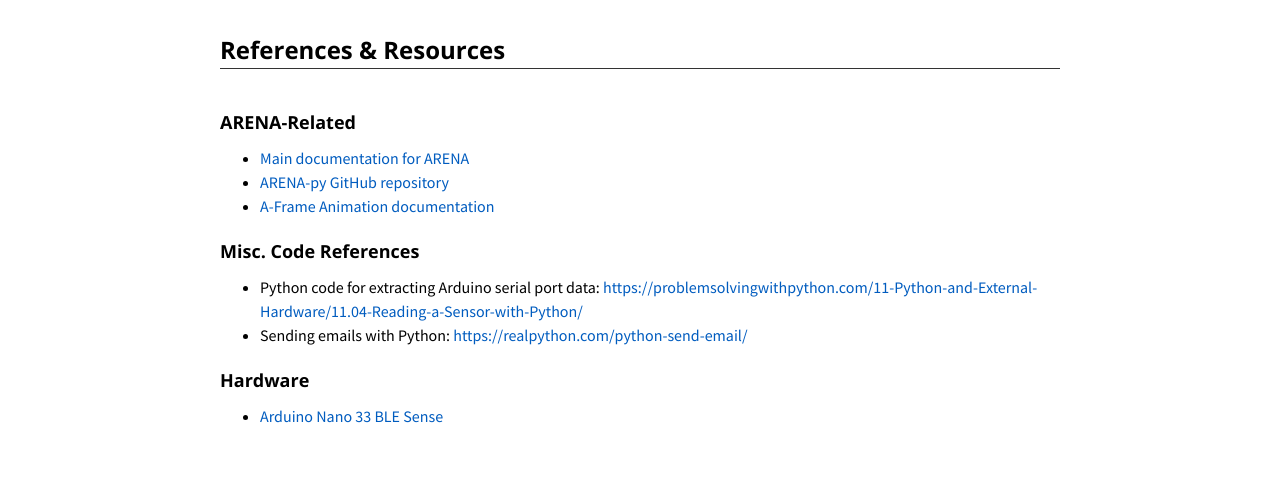
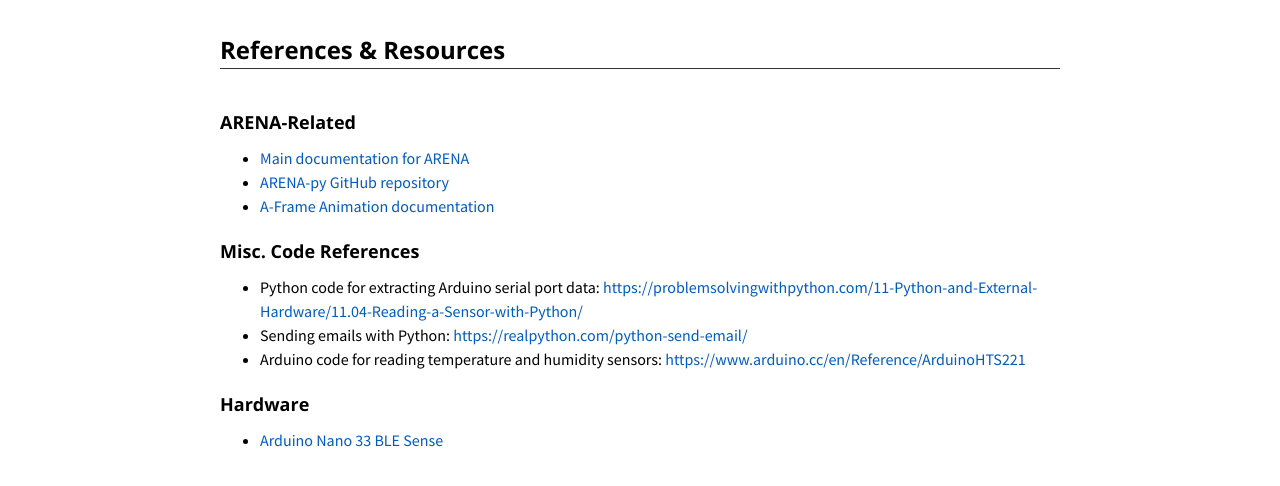
Before and after one commit to Suvir-Patrick/Suvir-Patrick.github.io, a plain HTML site: page references.html in a window 1280 px wide. Shown: the part 88-574 px from the top of the page. Drawn offline with nearby package versions, Linux system fonts and the light colour scheme.

Commit message:
Added reference for arduino code

```diff
--- a/references.html
+++ b/references.html
@@ -64,6 +64,13 @@
                         https://realpython.com/python-send-email/
                         </a>
                     </li>
+                    <li>
+                      Arduino code for reading temperature and humidity sensors:
+                      <a target="_blank" href=https://www.arduino.cc/en/Reference/ArduinoHTS221>
+                        https://www.arduino.cc/en/Reference/ArduinoHTS221
+                      </a>
+                  </li>
+
                 </ul>
 
                 <h3>Hardware</h3>
```
Also changed, not shown: design.html (+4 -0 lines).
